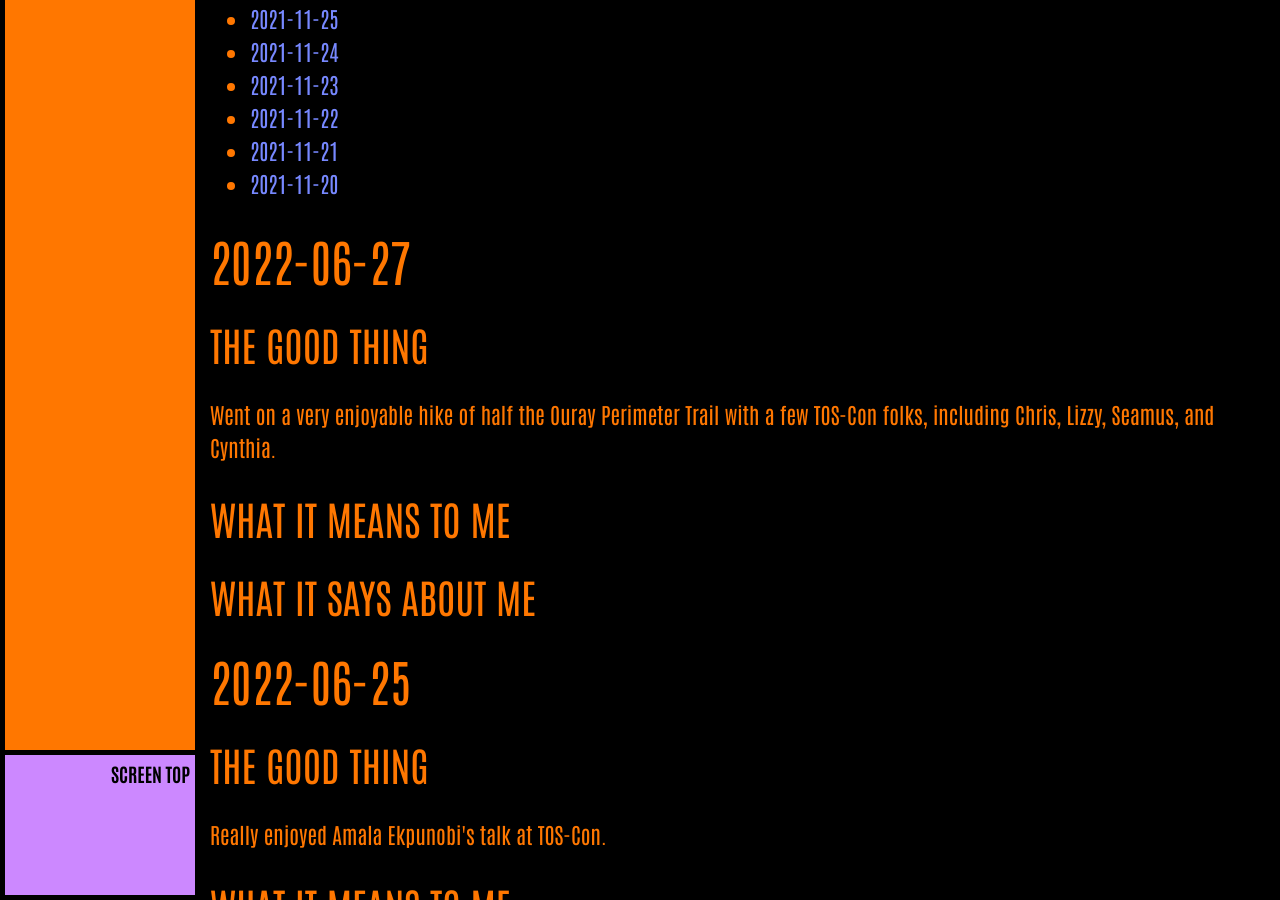
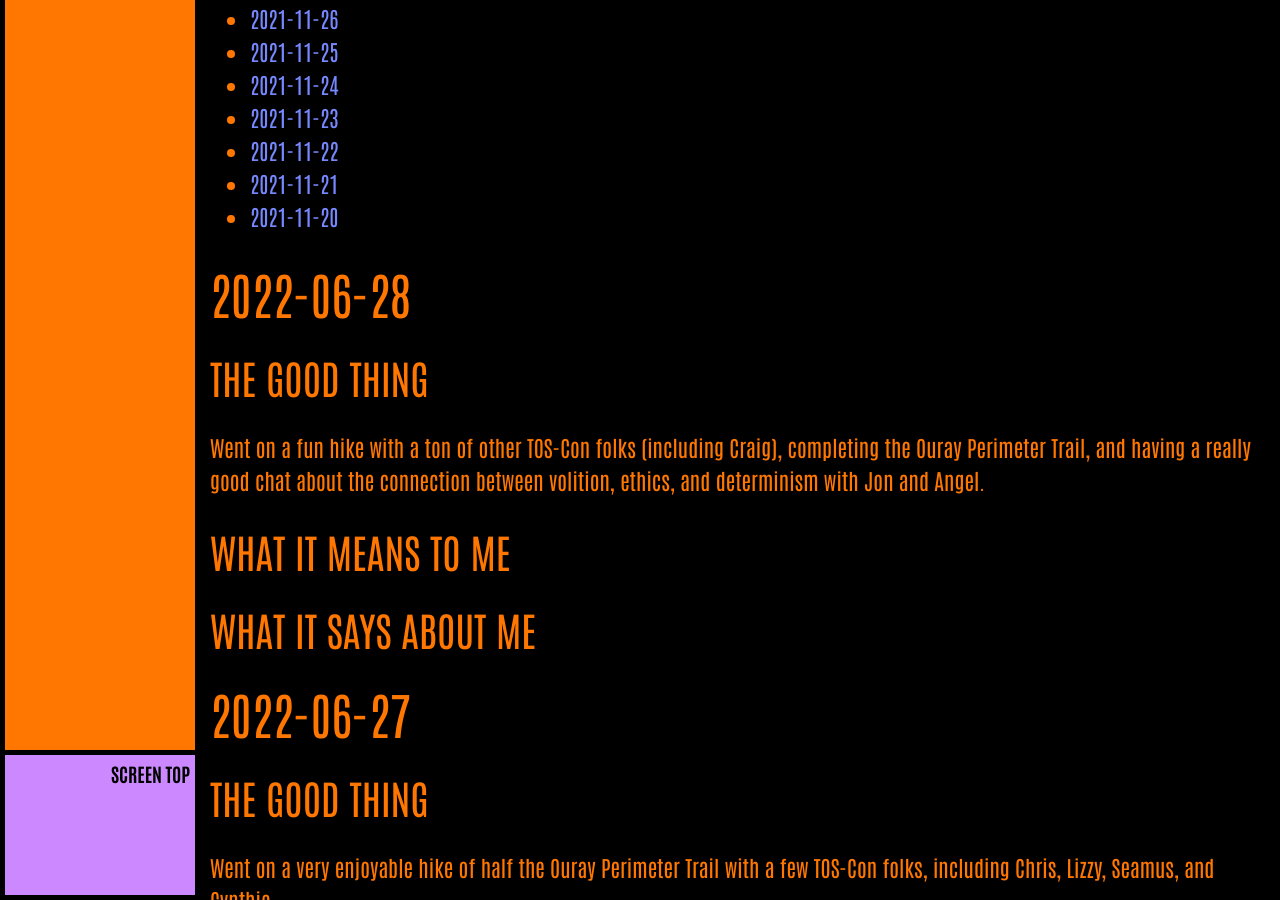
Before and after one commit to ArthurZey/arthurzey.github.io, a Jekyll site: the page built from _pages/one-good-thing.md, in a window 1280 px wide and 900 px high, scrolled down 4741 px. Built offline with Jekyll 4.4.1, drawn with Linux system fonts in a browser that asks for light colours; some of the changed text lies outside the part shown.

Commit message:
added stub for 2022-06-28

```diff
--- a/_pages/one-good-thing.md
+++ b/_pages/one-good-thing.md
@@ -12,6 +12,15 @@
 * TOC
 {:toc}
 {::options toc_levels="2" /}
+
+## 2022-06-28
+### The Good Thing
+Went on a fun hike with a ton of other TOS-Con folks (including Craig), completing the Ouray Perimeter Trail, and having a really good chat about the connection between volition, ethics, and determinism with Jon and Angel.
+### What It Means to Me
+
+### What It Says about Me
+
+
 
 ## 2022-06-27
 ### The Good Thing
```
Also changed, not shown: other parts of _pages/one-good-thing.md (+1 -1 lines).
